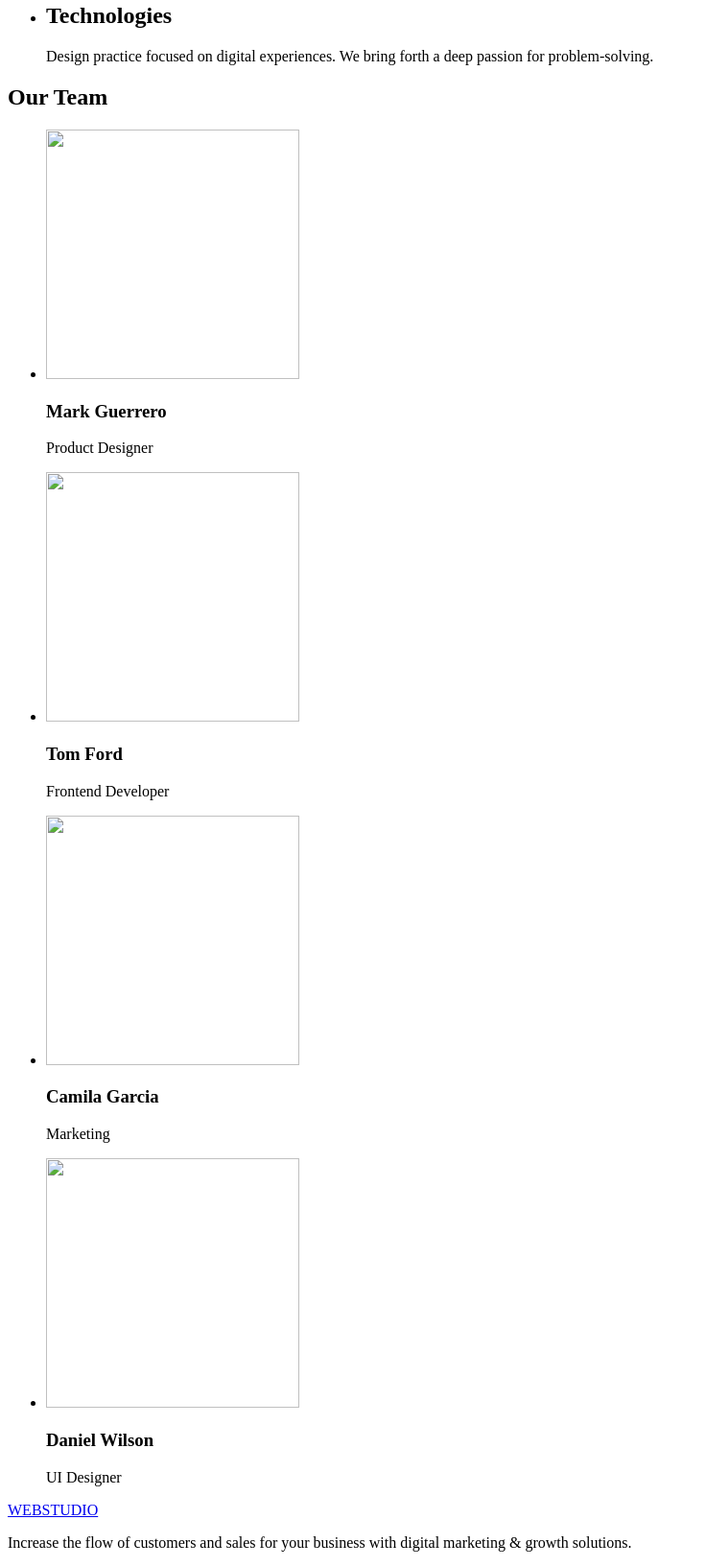
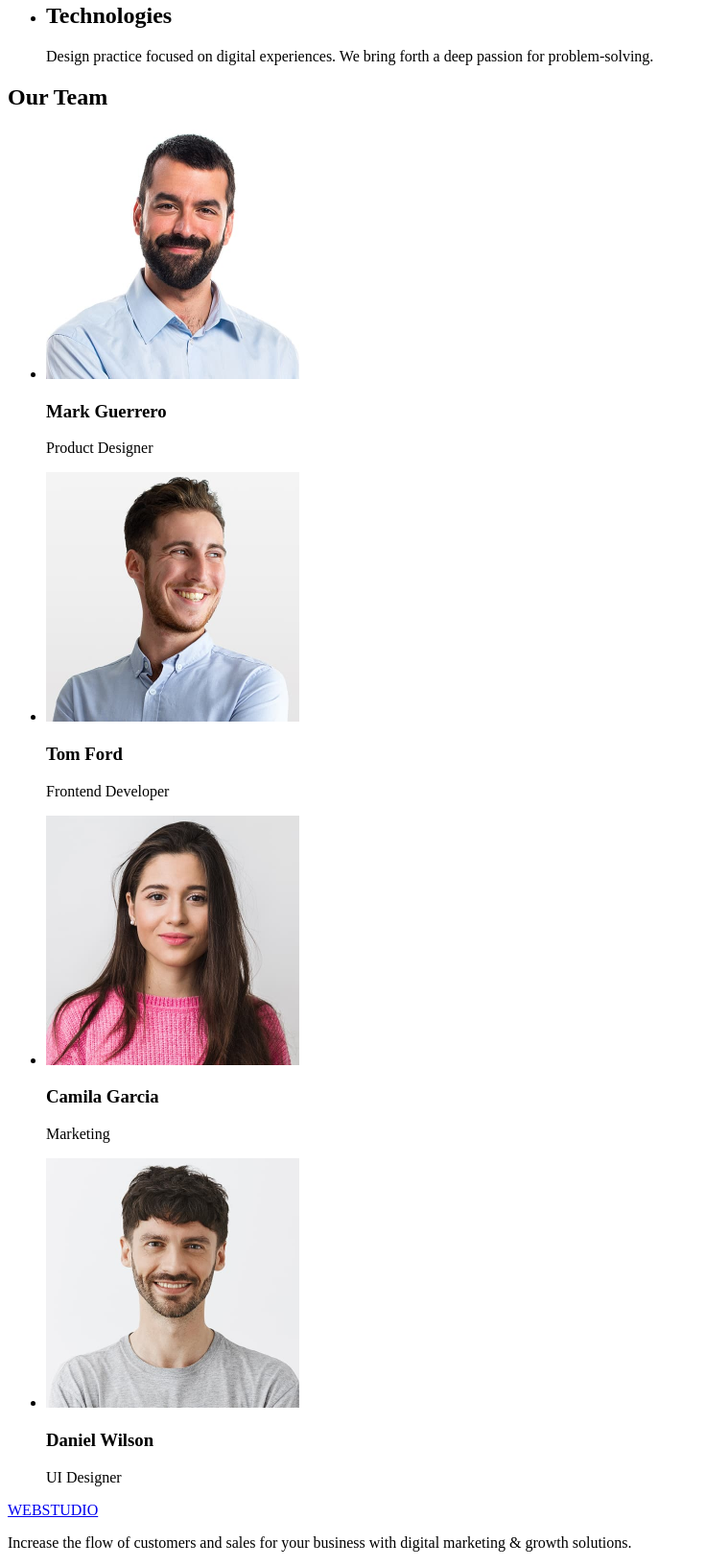
Before and after one commit to AlexDvor/goit-markup-hw-new-01, a plain HTML site: page index.html in a window 1280 px wide. Shown: the part 507-2140 px from the top of the page at 96% size, without its empty margins (0-736 px from the left). Drawn offline with Linux system fonts and the light colour scheme.

Commit message:
Ref page

```diff
--- a/index.html
+++ b/index.html
@@ -20,8 +20,8 @@
 
         <address>
             <ul>
-                <li><a href="#">info@devstudio.com</a></li>
-                <li><a href="#">+11 (000) 111-11-11</a></li>
+                <li><a href="mailto:info@devstudio.com">info@devstudio.com</a></li>
+                <li><a href="tel:+110001111111">+11 (000) 111-11-11</a></li>
             </ul>
         </address>
     </header>
@@ -61,22 +61,22 @@
             <h2>Our Team</h2>
             <ul>
                 <li>
-                    <img src="" alt="" width='264' height='260'>
+                    <img src="./images/img-3.jpg" alt="photo of Mark Guerrero" width='264' height='260'>
                     <h3>Mark Guerrero</h3>
                     <p>Product Designer</p>
                 </li>
                 <li>
-                    <img src="" alt="" width='264' height='260'>
+                    <img src="/images/img-2.jpg" alt="photo of Tom Ford" width='264' height='260'>
                     <h3>Tom Ford</h3>
                     <p>Frontend Developer</p>
                 </li>
                 <li>
-                    <img src="" alt="" width='264' height='260'>
+                    <img src="/images/img-1.jpg" alt="photo of Camila Garcia" width='264' height='260'>
                     <h3>Camila Garcia</h3>
                     <p>Marketing</p>
                 </li>
                 <li>
-                    <img src="" alt="" width='264' height='260'>
+                    <img src="./images/img.jpg" alt="photo of Daniel Wilson" width='264' height='260'>
                     <h3>Daniel Wilson</h3>
                     <p>UI Designer</p>
                 </li>
```
